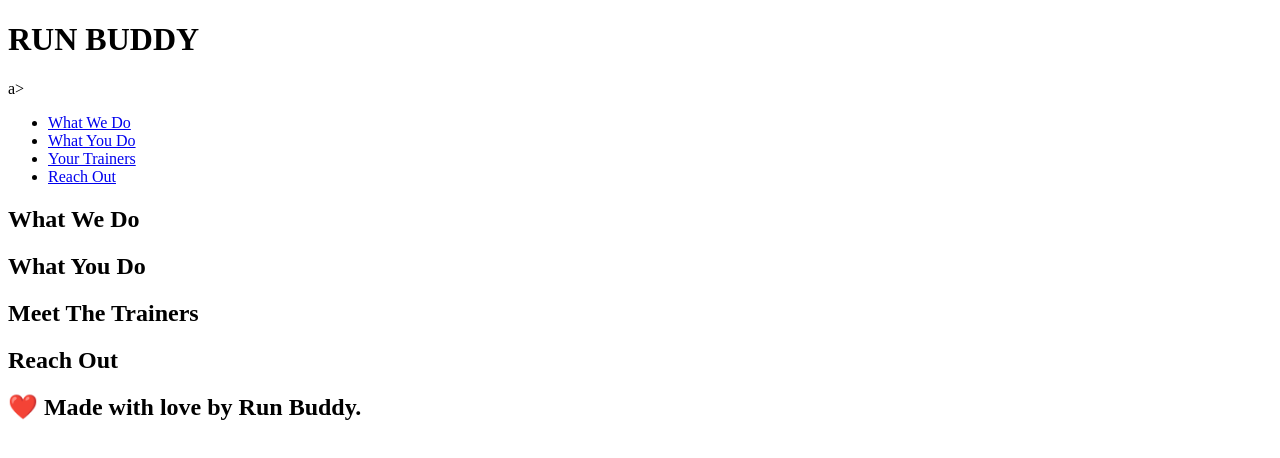
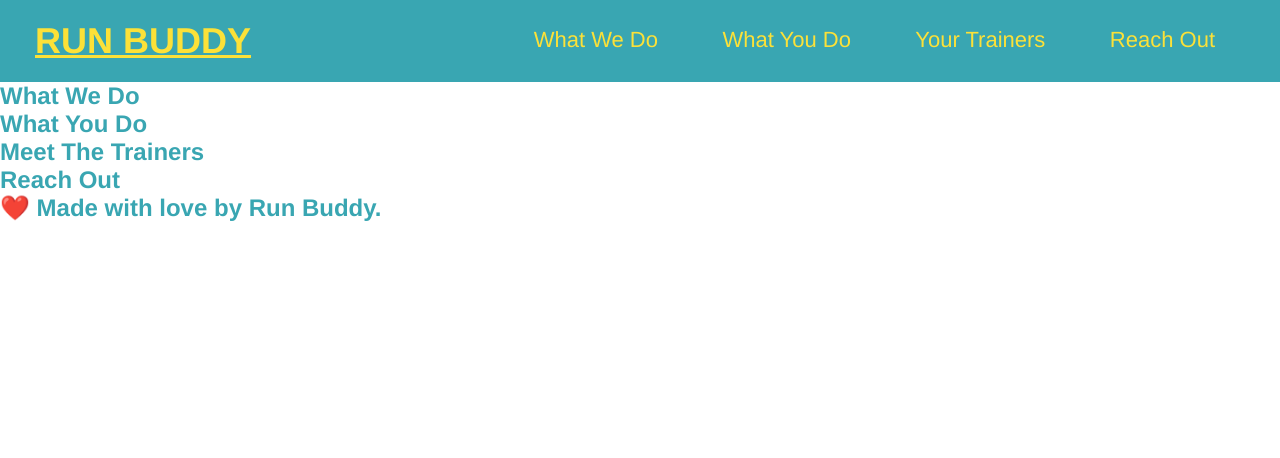
Before and after one commit to cody1967/Run-Buddy, a plain HTML site: page index.html in a window 1280 px wide. Drawn offline with Linux system fonts and the light colour scheme.

Commit message:
<commit5>

```diff
--- /dev/null
+++ b/assets/style.css
@@ -0,0 +1,54 @@
+
+
+    * {
+        margin: 0;
+        padding: 0;
+      }
+
+    body {
+    /* more on this crazy alphanumerical value in a minute! */
+    color: #39a6b2;
+    font-family: Helvetica, Arial, sans-serif;
+    }
+
+    header {
+    /* apply styles to <header> */
+        padding: 20px 35px;
+        background-color: #39a6b2;
+    }
+
+    header h1 {
+        font-weight: bold;
+        font-size: 36px;
+        color: #fce138;
+        margin: 0;
+      }
+
+      header a {
+        color: #fce138;
+      }
+
+      header a {
+          text-decoration: none;
+          color: #fce138;
+      }
+      header nav {
+          float: right;
+          margin: 7px 0;
+      }
+      header nav ul li {
+          display: inline;
+      }
+      header nav ul li a {
+          margin: 0 30px;
+          font-weight: lighter;
+          font-size: 22px;
+      }
+
+      header h1{
+          font-weight: bold;
+          font-size: 36px;
+          color: #fce138;
+          margin: 0;
+          display: inline;
+      }
--- a/index.html
+++ b/index.html
@@ -1,6 +1,7 @@
 <!DOCTYPE html>
 <html lang="en">
     <head>
+        <link rel="stylesheet" href="./assets/style.css" />
         <meta charset="UTF-8" />
         <title>RUN BUDDY</title>
     </head>
@@ -8,7 +9,7 @@
     <!-- navigation -->
     <header>
     <h1>
-       <a href="/"></a>RUN BUDDY</h1>a>
+       <ahref="/"></a><u>RUN BUDDY</u></h1></a>
     </h1>
     <nav><!-- Unordered list element -->
         <ul>
```
